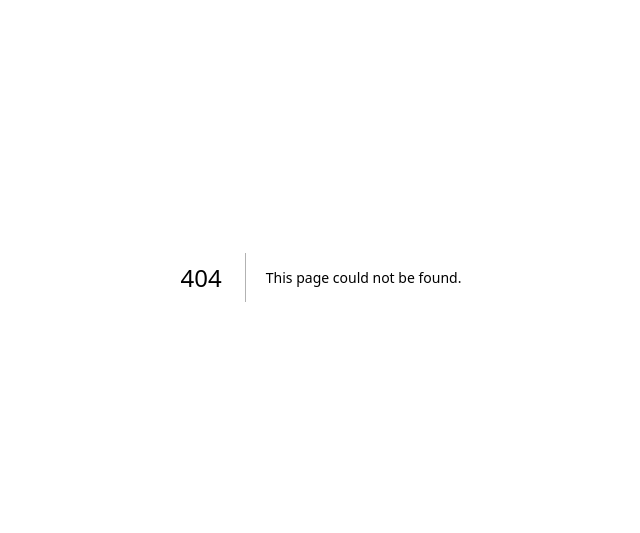
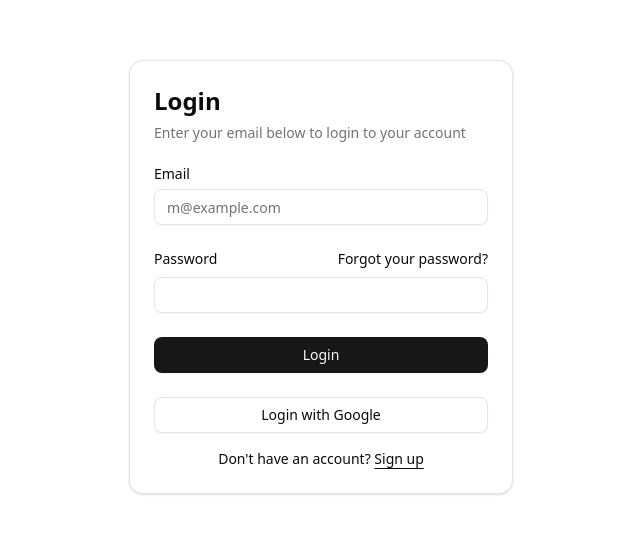
Before and after one commit to perezmatiase/wallet-new-front, a Next.js app: page /login in a window 1280 px wide. Before the commit this address had no page. Shown: the part 123-656 px from the top of the page, without its empty margins (319-959 px from the left). Built offline with nearby package versions, Linux system fonts and the light colour scheme.

Commit message:
draft for getDashboardSummary from backend

```diff
--- /dev/null
+++ b/app/goals/page.tsx
@@ -0,0 +1,8 @@
+export default function ObjetivosPage() {
+    return (
+      <div>
+        <h1 className="text-3xl font-bold mb-4">Objetivos</h1>
+        <p>Listado de objetivos aparecerá aquí.</p>
+      </div>
+    )
+  }
--- /dev/null
+++ b/app/login/page.tsx
@@ -0,0 +1,11 @@
+import { LoginForm } from "@/components/login-form"
+
+export default function Page() {
+  return (
+    <div className="flex min-h-svh w-full items-center justify-center p-6 md:p-10">
+      <div className="w-full max-w-sm">
+        <LoginForm />
+      </div>
+    </div>
+  )
+}
--- /dev/null
+++ b/app/portfolios/page.tsx
@@ -0,0 +1,8 @@
+export default function PortfoliosPage() {
+    return (
+      <div>
+        <h1 className="text-3xl font-bold mb-4">Portafolios</h1>
+        <p>Listado de portafolios aparecerá aquí.</p>
+      </div>
+    )
+  }
--- /dev/null
+++ b/app/professionals/page.tsx
@@ -0,0 +1,8 @@
+export default function PortfoliosPage() {
+    return (
+      <div>
+        <h1 className="text-3xl font-bold mb-4">Profesionales</h1>
+        <p>Listado de Profesionales aparecerá aquí.</p>
+      </div>
+    )
+  }
--- a/components/app-sidebar.tsx
+++ b/components/app-sidebar.tsx
@@ -35,22 +35,22 @@ const data = {
   navMain: [
     {
       title: "Dashboard",
-      url: "#",
+      url: "/dashboard",
       icon: IconDashboard,
     },
     {
       title: "Portafolios",
-      url: "#",
+      url: "/portfolios",
       icon: ChartCandlestick,
     },
     {
       title: "Objetivos",
-      url: "#",
+      url: "/goals",
       icon: IconListDetails,
     },
     {
       title: "Profesionales",
-      url: "#",
+      url: "/professionals",
       icon: IconUsers,
     }
   ],
--- /dev/null
+++ b/components/login-form.tsx
@@ -0,0 +1,68 @@
+import { cn } from "@/lib/utils"
+import { Button } from "@/components/ui/button"
+import {
+  Card,
+  CardContent,
+  CardDescription,
+  CardHeader,
+  CardTitle,
+} from "@/components/ui/card"
+import { Input } from "@/components/ui/input"
+import { Label } from "@/components/ui/label"
+
+export function LoginForm({
+  className,
+  ...props
+}: React.ComponentPropsWithoutRef<"div">) {
+  return (
+    <div className={cn("flex flex-col gap-6", className)} {...props}>
+      <Card>
+        <CardHeader>
+          <CardTitle className="text-2xl">Login</CardTitle>
+          <CardDescription>
+            Enter your email below to login to your account
+          </CardDescription>
+        </CardHeader>
+        <CardContent>
+          <form>
+            <div className="flex flex-col gap-6">
+              <div className="grid gap-2">
+                <Label htmlFor="email">Email</Label>
+                <Input
+                  id="email"
+                  type="email"
+                  placeholder="m@example.com"
+                  required
+                />
+              </div>
+              <div className="grid gap-2">
+                <div className="flex items-center">
+                  <Label htmlFor="password">Password</Label>
+                  <a
+                    href="#"
+                    className="ml-auto inline-block text-sm underline-offset-4 hover:underline"
+                  >
+                    Forgot your password?
+                  </a>
+                </div>
+                <Input id="password" type="password" required />
+              </div>
+              <Button type="submit" className="w-full">
+                Login
+              </Button>
+              <Button variant="outline" className="w-full">
+                Login with Google
+              </Button>
+            </div>
+            <div className="mt-4 text-center text-sm">
+              Don&apos;t have an account?{" "}
+              <a href="#" className="underline underline-offset-4">
+                Sign up
+              </a>
+            </div>
+          </form>
+        </CardContent>
+      </Card>
+    </div>
+  )
+}
--- a/components/section-cards.tsx
+++ b/components/section-cards.tsx
@@ -1,94 +1,101 @@
-import { IconTrendingDown, IconTrendingUp } from "@tabler/icons-react"
+'use client'
 
-import { Badge } from "@/components/ui/badge"
+import { useEffect, useState } from "react";
+import api from "@/lib/axios"; //
 import {
   Card,
-  CardAction,
   CardDescription,
   CardFooter,
   CardHeader,
   CardTitle,
-} from "@/components/ui/card"
+} from "@/components/ui/card";
 
 export function SectionCards() {
+  const [values, setValues] = useState({
+    totalWealth: 0,
+    totalInvested: 0,
+    totalGains: 0,
+    liquidMoney: 0,
+  });
+
+  useEffect(() => {
+    async function fetchData() {
+      try {
+        const userId = '2de06395-4222-4425-a494-7cb522927765';
+        const response = await api.get(`/api/dashboard/${userId}`);
+
+        setValues({
+          totalWealth: response.data.price,
+          totalInvested: response.data.price,
+          totalGains: response.data.price,
+          liquidMoney: response.data.price,
+        });
+      } catch (error) {
+        console.error("Error fetching dashboard data:", error);
+      }
+    }
+
+
+    fetchData();
+  }, []);
+
   return (
     <div className="*:data-[slot=card]:from-primary/5 *:data-[slot=card]:to-card dark:*:data-[slot=card]:bg-card grid grid-cols-1 gap-4 px-4 *:data-[slot=card]:bg-gradient-to-t *:data-[slot=card]:shadow-xs lg:px-6 @xl/main:grid-cols-2 @5xl/main:grid-cols-4">
       <Card className="@container/card">
         <CardHeader>
-          <CardDescription>Monto en Inversiones</CardDescription>
+          <CardDescription>Patrimonio Tota (ARS)</CardDescription>
           <CardTitle className="text-2xl font-semibold tabular-nums @[250px]/card:text-3xl">
-            $1,250.00
+            ${values.totalWealth.toLocaleString()}
           </CardTitle>
-          <CardAction>
-            <Badge variant="outline">
-              <IconTrendingUp />
-              +12.5%
-            </Badge>
-          </CardAction>
         </CardHeader>
         <CardFooter className="flex-col items-start gap-1.5 text-sm">
           <div className="text-muted-foreground">
-            Monto total invertido: $1,000.00
+            Monto total invertido: ${values.totalInvested.toLocaleString()}
           </div>
         </CardFooter>
       </Card>
+
       <Card className="@container/card">
         <CardHeader>
-          <CardDescription>Ganancias Totales</CardDescription>
+          <CardDescription>Ganancias Totales (ARS)</CardDescription>
           <CardTitle className="text-2xl font-semibold tabular-nums @[250px]/card:text-3xl">
-            $1,250.00
+            ${values.totalGains.toLocaleString()}
           </CardTitle>
-          <CardAction>
-            <Badge variant="outline">
-              <IconTrendingUp />
-              +12.5%
-            </Badge>
-          </CardAction>
         </CardHeader>
         <CardFooter className="flex-col items-start gap-1.5 text-sm">
           <div className="text-muted-foreground">
-            Monto total invertido: $1,000.00
+            Monto total invertido: ${values.totalInvested.toLocaleString()}
           </div>
         </CardFooter>
       </Card>
+
       <Card className="@container/card">
         <CardHeader>
-          <CardDescription>Dinero Liquido</CardDescription>
+          <CardDescription>Dinero Líquido (ARS)</CardDescription>
           <CardTitle className="text-2xl font-semibold tabular-nums @[250px]/card:text-3xl">
-            $1,250.00
+            ${values.liquidMoney.toLocaleString()}
           </CardTitle>
-          <CardAction>
-            <Badge variant="outline">
-              <IconTrendingUp />
-              +12.5%
-            </Badge>
-          </CardAction>
         </CardHeader>
         <CardFooter className="flex-col items-start gap-1.5 text-sm">
           <div className="text-muted-foreground">
-            Monto total invertido: $1,000.00
+            Monto total invertido: ${values.totalInvested.toLocaleString()}
           </div>
         </CardFooter>
       </Card>
+
       <Card className="@container/card">
         <CardHeader>
-          <CardDescription>Monto en Inversiones</CardDescription>
+          <CardDescription>Monto en Inversiones (ARS)</CardDescription>
           <CardTitle className="text-2xl font-semibold tabular-nums @[250px]/card:text-3xl">
-            $1,250.00
+            ${values.totalInvested.toLocaleString()}
           </CardTitle>
-          <CardAction>
-            <Badge variant="outline">
-              <IconTrendingUp />
-              +12.5%
-            </Badge>
-          </CardAction>
         </CardHeader>
         <CardFooter className="flex-col items-start gap-1.5 text-sm">
           <div className="text-muted-foreground">
-            Monto total invertido: $1,000.00
+            Monto total invertido: ${values.totalInvested.toLocaleString()}
           </div>
         </CardFooter>
       </Card>
     </div>
-  )
+  );
 }
--- /dev/null
+++ b/lib/axios.js
@@ -0,0 +1,8 @@
+// src/lib/axios.js
+import axios from "axios";
+
+const api = axios.create({
+  baseURL: process.env.NEXT_PUBLIC_API_URL,
+});
+
+export default api;
```
